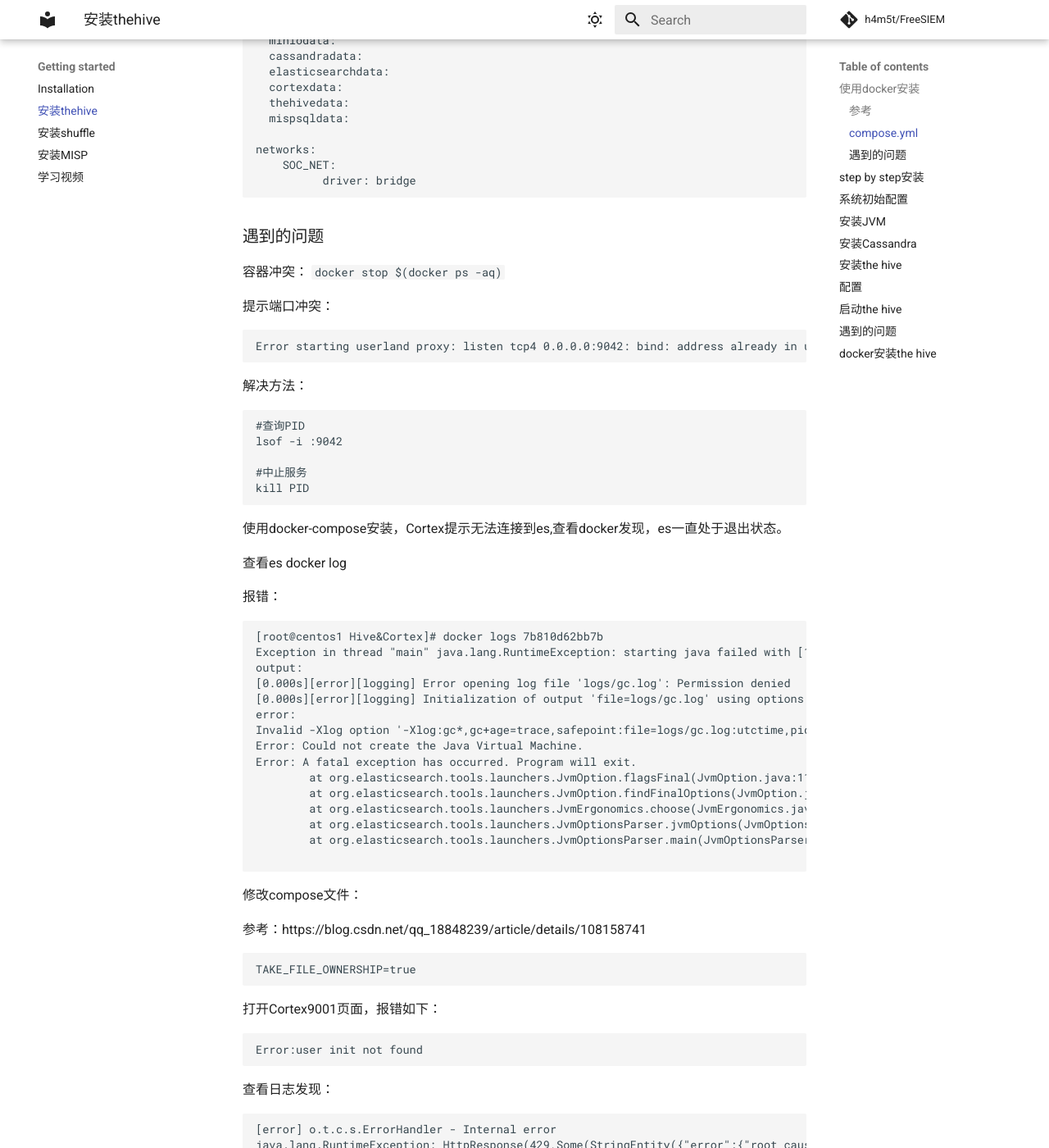
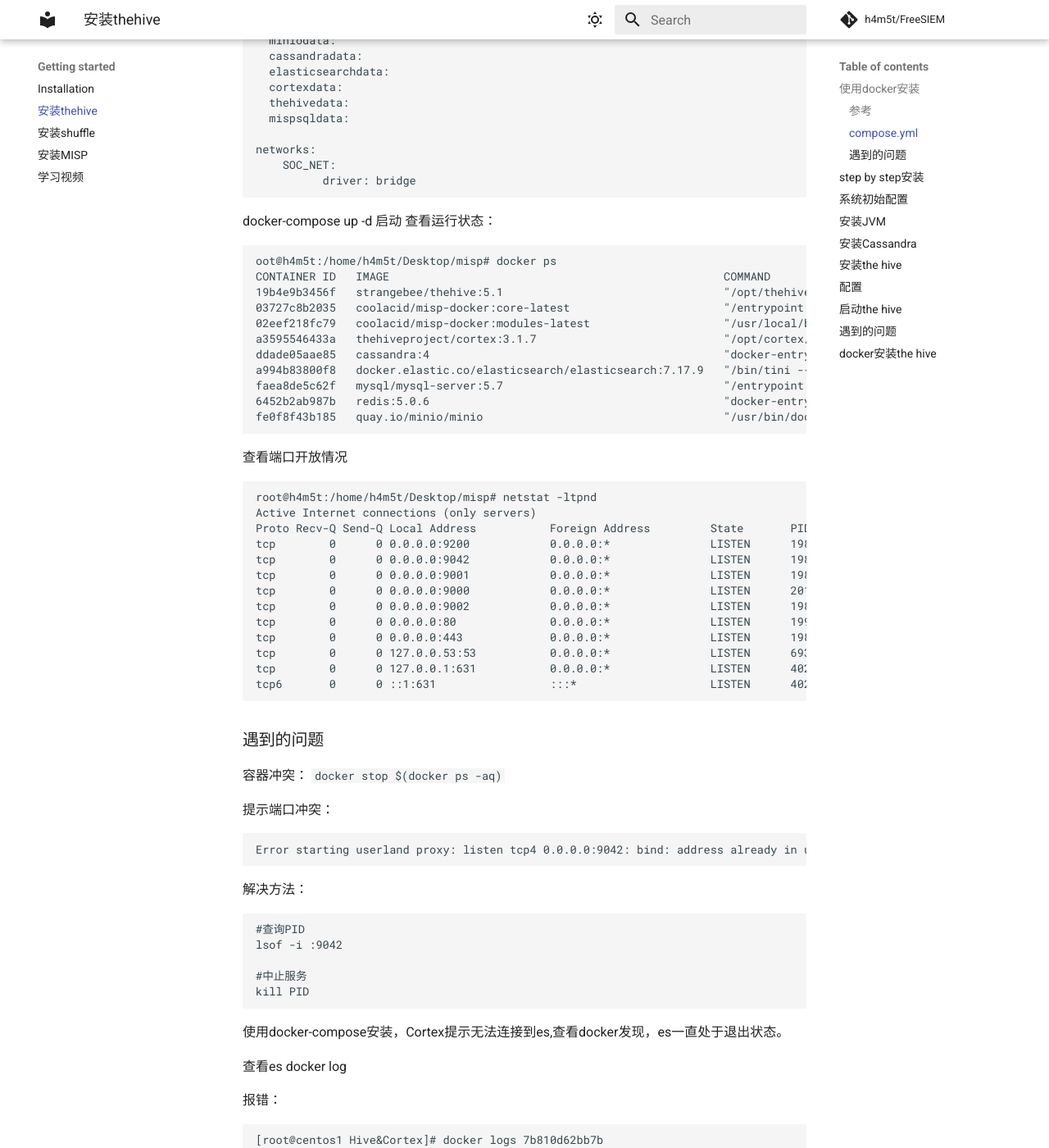
Before and after one commit to h4m5t/FreeSIEM, an MkDocs documentation site: the page built from docs/install_thehive.md, in a window 1280 px wide and 1400 px high, scrolled down 3827 px. Shown: the whole window at 82% size. Built offline with MkDocs 1.6.1 and Material for MkDocs 9.7.7, drawn with Linux system fonts in a browser that asks for light colours; comment, search, counter and statistics services are not loaded.

Commit message:
Update install_thehive.md

````diff
--- a/docs/install_thehive.md
+++ b/docs/install_thehive.md
@@ -195,6 +195,39 @@
           driver: bridge
 ```
 
+
+docker-compose up -d 启动
+查看运行状态：
+```
+oot@h4m5t:/home/h4m5t/Desktop/misp# docker ps
+CONTAINER ID   IMAGE                                                  COMMAND                  CREATED        STATUS                  PORTS                                                       NAMES
+19b4e9b3456f   strangebee/thehive:5.1                                 "/opt/thehive/entryp…"   40 hours ago   Up 40 hours             0.0.0.0:9000->9000/tcp                                      misp-thehive-1
+03727c8b2035   coolacid/misp-docker:core-latest                       "/entrypoint.sh"         40 hours ago   Up 40 hours             0.0.0.0:80->80/tcp, 0.0.0.0:443->443/tcp                    misp-misp-1
+02eef218fc79   coolacid/misp-docker:modules-latest                    "/usr/local/bin/misp…"   40 hours ago   Up 40 hours                                                                         misp-misp-modules-1
+a3595546433a   thehiveproject/cortex:3.1.7                            "/opt/cortex/entrypo…"   40 hours ago   Up 40 hours             0.0.0.0:9001->9001/tcp                                      misp-cortex-1
+ddade05aae85   cassandra:4                                            "docker-entrypoint.s…"   40 hours ago   Up 40 hours             7000-7001/tcp, 7199/tcp, 9160/tcp, 0.0.0.0:9042->9042/tcp   misp-cassandra-1
+a994b83800f8   docker.elastic.co/elasticsearch/elasticsearch:7.17.9   "/bin/tini -- /usr/l…"   40 hours ago   Up 40 hours             0.0.0.0:9200->9200/tcp, 9300/tcp                            misp-elasticsearch-1
+faea8de5c62f   mysql/mysql-server:5.7                                 "/entrypoint.sh mysq…"   40 hours ago   Up 40 hours (healthy)   3306/tcp, 33060/tcp                                         misp-misp_mysql-1
+6452b2ab987b   redis:5.0.6                                            "docker-entrypoint.s…"   40 hours ago   Up 40 hours             6379/tcp                                                    misp-redis-1
+fe0f8f43b185   quay.io/minio/minio                                    "/usr/bin/docker-ent…"   40 hours ago   Up 40 hours             9000/tcp, 0.0.0.0:9002->9002/tcp                            misp-minio-1
+```
+
+查看端口开放情况
+```
+root@h4m5t:/home/h4m5t/Desktop/misp# netstat -ltpnd
+Active Internet connections (only servers)
+Proto Recv-Q Send-Q Local Address           Foreign Address         State       PID/Program name
+tcp        0      0 0.0.0.0:9200            0.0.0.0:*               LISTEN      198646/docker-proxy
+tcp        0      0 0.0.0.0:9042            0.0.0.0:*               LISTEN      198659/docker-proxy
+tcp        0      0 0.0.0.0:9001            0.0.0.0:*               LISTEN      198980/docker-proxy
+tcp        0      0 0.0.0.0:9000            0.0.0.0:*               LISTEN      201100/docker-proxy
+tcp        0      0 0.0.0.0:9002            0.0.0.0:*               LISTEN      198628/docker-proxy
+tcp        0      0 0.0.0.0:80              0.0.0.0:*               LISTEN      199010/docker-proxy
+tcp        0      0 0.0.0.0:443             0.0.0.0:*               LISTEN      198996/docker-proxy
+tcp        0      0 127.0.0.53:53           0.0.0.0:*               LISTEN      693/systemd-resolve
+tcp        0      0 127.0.0.1:631           0.0.0.0:*               LISTEN      402601/cupsd
+tcp6       0      0 ::1:631                 :::*                    LISTEN      402601/cupsd
+```
 
 
 ### 遇到的问题
````
